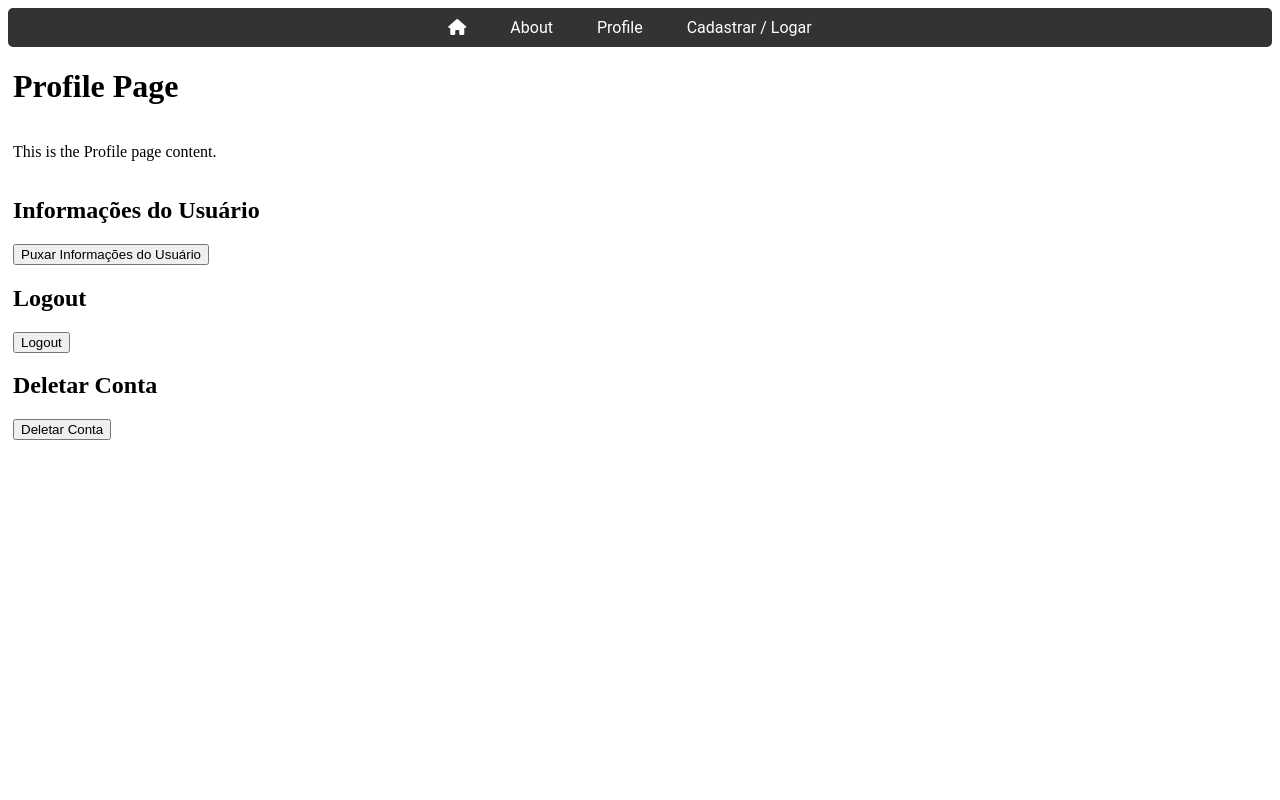
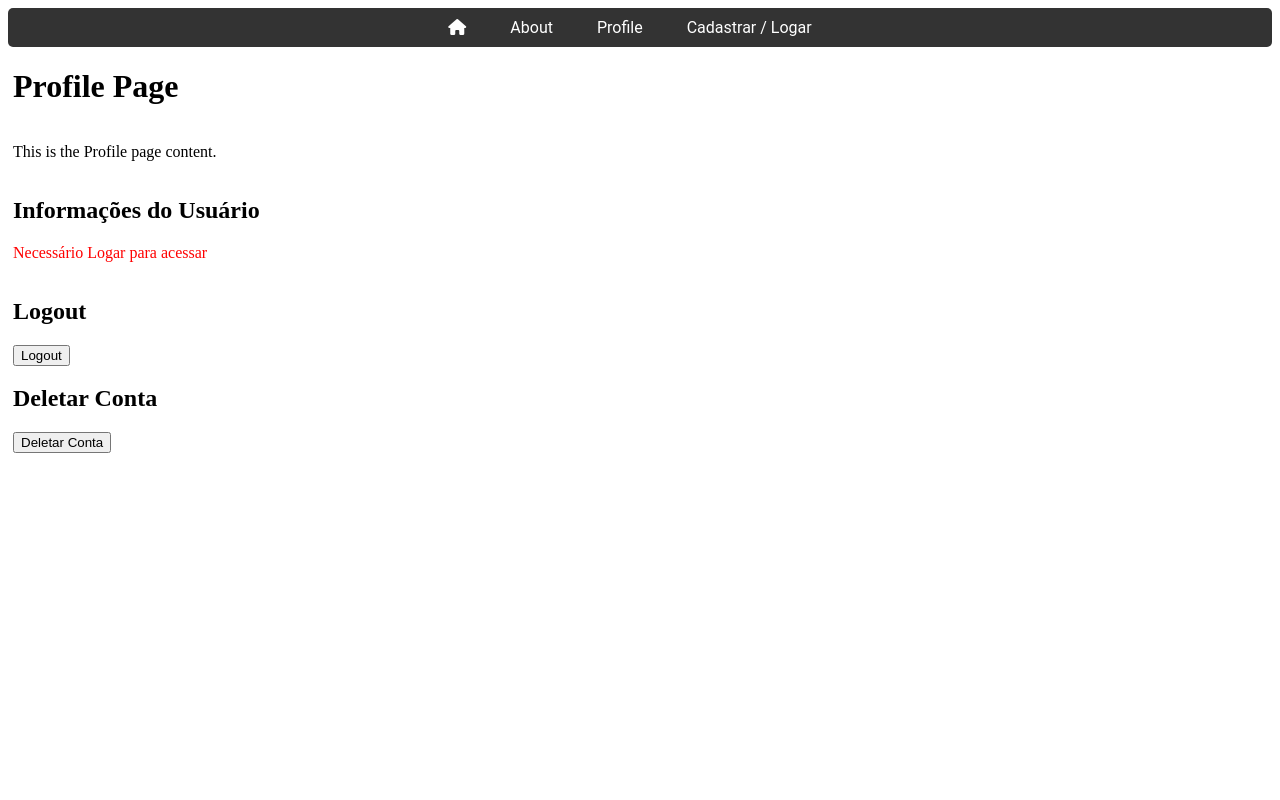
Before and after one commit to jonasonias/AnaliseAcoes, a React (Create React App) app in the folder Frontend/: page /profile in a window 1280 px wide. Shown: the top 800 px of the page. Built offline with nearby package versions, Linux system fonts and the light colour scheme.

Commit message:
popup ok

```diff
--- a/Frontend/src/components/Logout.js
+++ b/Frontend/src/components/Logout.js
@@ -1,10 +1,10 @@
 import React, { useState } from 'react';
 import axios from 'axios';
-import { useAuth } from '../contexts/AuthContext'; // Importe o hook useAuth
+import { useAuth } from '../contexts/AuthContext';
 import API_BASE_URL from '../apiConfig';
 
-const Logout = () => {
-  const { authCookie, setAuthCookie } = useAuth(); // Use o hook useAuth para acessar e definir o cookie de autenticação
+const Logout = ({ onLogout }) => {
+  const { authCookie, setAuthCookie } = useAuth();
   const [errorMessage, setErrorMessage] = useState('');
   const [successMessage, setSuccessMessage] = useState('');
 
@@ -16,9 +16,10 @@ const Logout = () => {
         }
       });
       localStorage.removeItem('sessionId');
-      setAuthCookie(null); // Limpar o cookie de autenticação no contexto
+      setAuthCookie(null);
       setSuccessMessage('Logout bem-sucedido');
       setErrorMessage('');
+      onLogout(); // Chama a função de callback para atualizar o estado de logout
     } catch (error) {
       setErrorMessage(error.response ? error.response.data : 'Erro ao fazer logout');
       setSuccessMessage('');
--- a/Frontend/src/components/UserInfo.js
+++ b/Frontend/src/components/UserInfo.js
@@ -1,15 +1,14 @@
-// src/components/UserInfo.js
-import React, { useState } from 'react';
+import React, { useState, useEffect, useCallback } from 'react';
 import axios from 'axios';
 import { useAuth } from '../contexts/AuthContext';
 import API_BASE_URL from '../apiConfig';
 
-const UserInfo = () => {
+const UserInfo = ({ isLoggedOut }) => {
     const { authCookie } = useAuth();
     const [userInfo, setUserInfo] = useState(null);
     const [errorMessage, setErrorMessage] = useState('');
 
-    const fetchUserInfo = async () => {
+    const fetchUserInfo = useCallback(async () => {
         try {
             const response = await axios.get(`${API_BASE_URL}/user-info`, {
                 headers: {
@@ -21,19 +20,30 @@ const UserInfo = () => {
         } catch (error) {
             setErrorMessage(error.response ? error.response.data : 'Erro ao recuperar informações do usuário');
         }
-    };
+    }, [authCookie]);
+
+    useEffect(() => {
+        if (authCookie) {
+            fetchUserInfo();
+        } else {
+            setErrorMessage('Necessário Logar para acessar');
+        }
+    }, [authCookie, fetchUserInfo]);
 
     return (
         <div>
             <h2>Informações do Usuário</h2>
-            <button onClick={fetchUserInfo}>Puxar Informações do Usuário</button>
             {errorMessage && <p style={{ color: 'red' }}>{errorMessage}</p>}
-            {userInfo && (
-                <div>
-                    <p>ID: {userInfo.id}</p>
-                    <p>Nome: {userInfo.name}</p>
-                    <p>Email: {userInfo.email}</p>
-                </div>
+            {isLoggedOut ? (
+                <p style={{ color: 'green' }}>Logout bem-sucedido</p>
+            ) : (
+                userInfo && (
+                    <div>
+                        <p>ID: {userInfo.id}</p>
+                        <p>Nome: {userInfo.name}</p>
+                        <p>Email: {userInfo.email}</p>
+                    </div>
+                )
             )}
         </div>
     );
--- a/Frontend/src/pages/ProfilePage.js
+++ b/Frontend/src/pages/ProfilePage.js
@@ -1,22 +1,24 @@
-import React from 'react';
+import React, { useState } from 'react';
 import UserInfo from '../components/UserInfo';
 import Logout from '../components/Logout';
 import DeleteAccount from '../components/DeleteAccount';
 
-const LoginPage = () => {
+const ProfilePage = () => {
+    const [isLoggedOut, setIsLoggedOut] = useState(false);
+
+    const handleLogout = () => {
+        setIsLoggedOut(true);
+    };
+
     return (
         <div className="page-container">
-
             <h1>Profile Page</h1>
-
             <p>This is the Profile page content.</p>
-
-            <UserInfo />
-            <Logout />
-            <DeleteAccount />
-
+            <UserInfo isLoggedOut={isLoggedOut} />
+            {!isLoggedOut && <Logout onLogout={handleLogout} />}
+            {!isLoggedOut && <DeleteAccount />}
         </div>
     );
 };
 
-export default LoginPage;
+export default ProfilePage;
```
